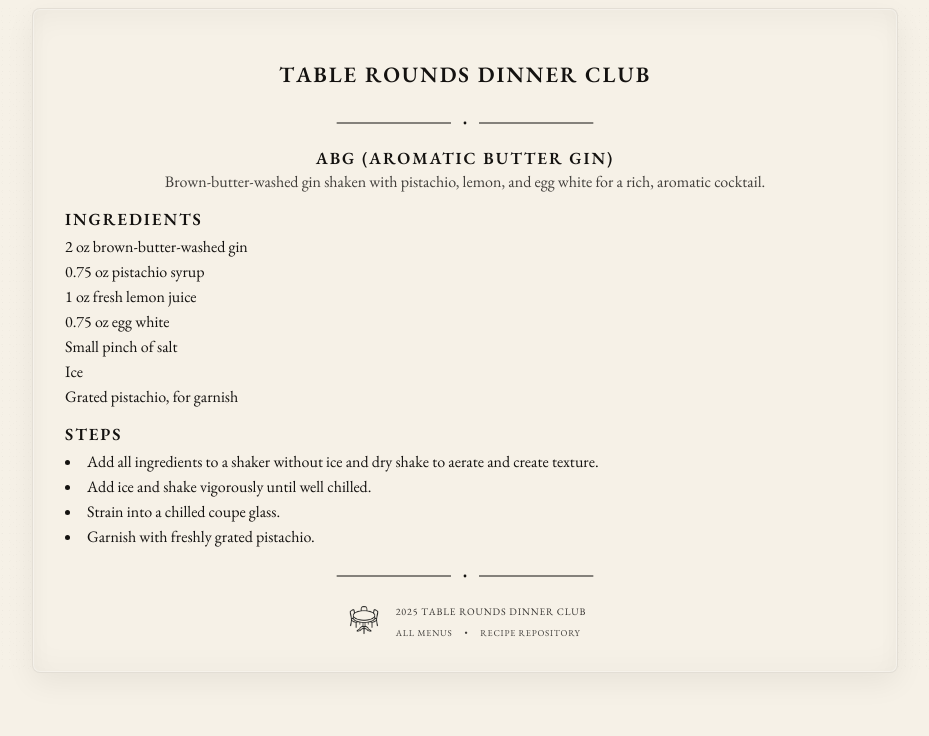
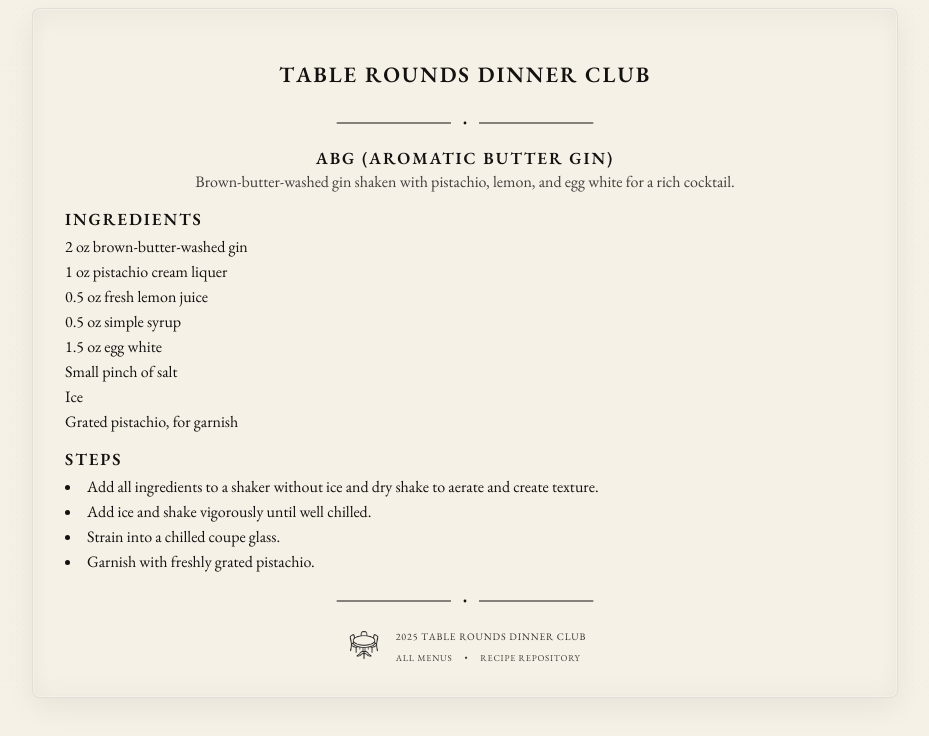
Before and after one commit to enricobautista/dinner-club, a Next.js app: page /recipes/abg-aromatic-butter-gin in a window 1280 px wide. Shown: the top 736 px of the page, without its empty margins (175-1104 px from the left). Built offline with nearby package versions, Linux system fonts and the light colour scheme.

Commit message:
nov 23 update recipes

```diff
--- a/data/recipes.ts
+++ b/data/recipes.ts
@@ -327,7 +327,8 @@ export const recipes: Recipe[] = [
       "Optional: sliced red onion or cherry tomatoes for roasting",
       "",
       "Homemade Za'atar (optional)",
-      "2 tbsp dried thyme or oregano",
+      "1 tbsp dried thyme",
+      "1 tbsp dried oregano",
       "1 tbsp toasted sesame seeds",
       "1 tbsp ground sumac",
       "1/2 tsp kosher salt"
@@ -383,12 +384,13 @@ export const recipes: Recipe[] = [
     title: "ABG (Aromatic Butter Gin)",
     course: "Aperitivo",
     type: "drink",
-    blurb: "Brown-butter-washed gin shaken with pistachio, lemon, and egg white for a rich, aromatic cocktail.",
+    blurb: "Brown-butter-washed gin shaken with pistachio, lemon, and egg white for a rich cocktail.",
     ingredients: [
       "2 oz brown-butter-washed gin",
-      "0.75 oz pistachio syrup",
-      "1 oz fresh lemon juice",
-      "0.75 oz egg white",
+      "1 oz pistachio cream liquer",
+      "0.5 oz fresh lemon juice",
+      "0.5 oz simple syrup",
+      "1.5 oz egg white",
       "Small pinch of salt",
       "Ice",
       "Grated pistachio, for garnish"
@@ -443,7 +445,7 @@ export const recipes: Recipe[] = [
     slug: "french-75",
     title: "French 75",
     course: "Aperitivo",
-    type: "cocktail",
+    type: "drink",
     blurb: "Gin, lemon, and simple syrup topped with chilled Champagne.",
     ingredients: [
       "1 oz gin",
```
